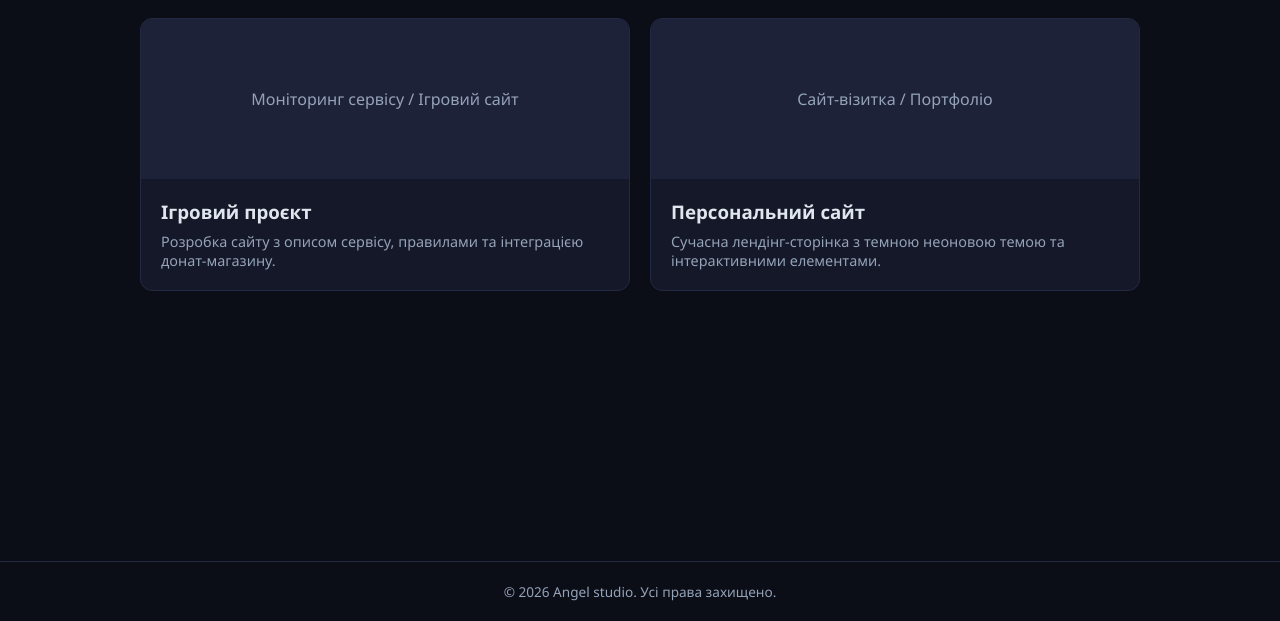
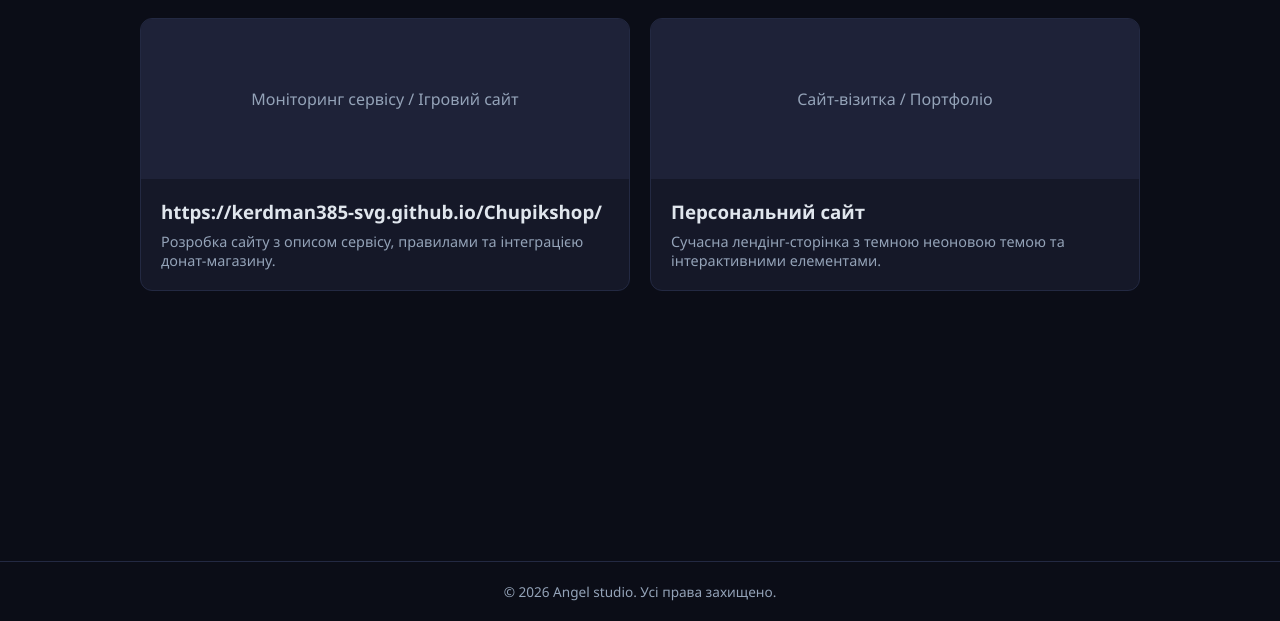
Before and after one commit to kerdman385-svg/Angelstudio, a plain HTML site: page portfolio.html in a window 1280 px wide. Shown: the part 179-800 px from the top of the page. Drawn offline with Linux system fonts and the light colour scheme; a script that the page names is missing.

Commit message:
Update portfolio.html with project link

```diff
--- a/portfolio.html
+++ b/portfolio.html
@@ -25,7 +25,7 @@
             <div class="portfolio-card">
                 <div class="card-preview">Моніторинг сервісу / Ігровий сайт</div>
                 <div class="card-info">
-                    <h3>Ігровий проєкт</h3>
+                    <h3>https://kerdman385-svg.github.io/Chupikshop/</h3>
                     <p>Розробка сайту з описом сервісу, правилами та інтеграцією донат-магазину.</p>
                 </div>
             </div>
```
